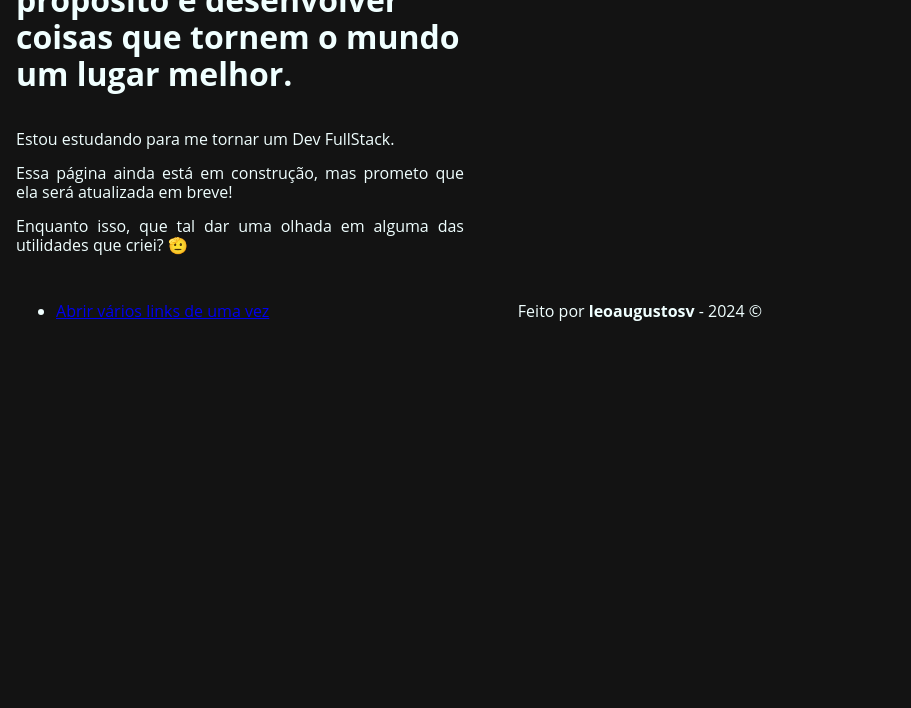
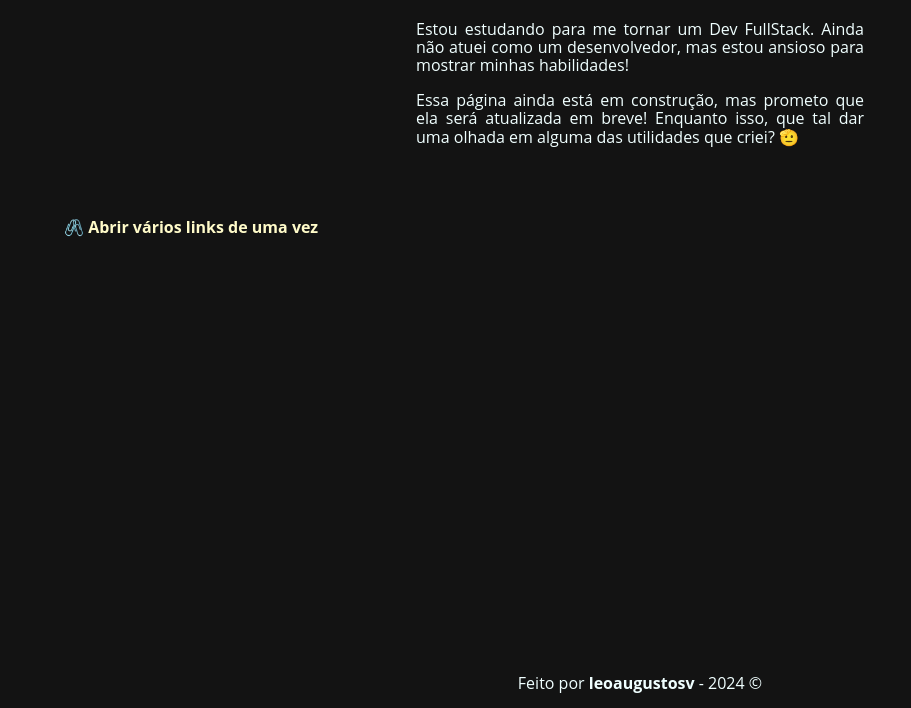
Before and after one commit to leoaugustosv/leoaugustosv.github.io, a plain HTML site: page index.html in a window 1280 px wide. Shown: the part 92-800 px from the top of the page, without its empty margins (0-911 px from the left). Drawn offline with nearby package versions, Linux system fonts and the light colour scheme.

Commit message:
fix: correções adicionais no layout das páginas

```diff
--- a/assets/css/abrir-urls.css
+++ b/assets/css/abrir-urls.css
@@ -168,9 +168,10 @@ footer .author{
 footer a{
     color: inherit;
     text-decoration: none;
+    transition: 0.3s;
 }
 
 footer a:hover{
-    filter: brightness(1.25);
-    -webkit-filter: brightness(1.25);
+    color: #3a3a3a;
+    transition: 0.3s;
 }
--- a/assets/css/style.css
+++ b/assets/css/style.css
@@ -11,7 +11,7 @@ body {
 
 /* Footer */
 footer{
-    position: absolute;
+    position: fixed;
     text-align: center;
     width: 100%;
     padding: 1rem;
@@ -23,7 +23,7 @@ footer .author{
     font-weight: bold;
 }
 
-footer a{
+a{
     color: inherit;
     text-decoration: none;
 }
@@ -36,6 +36,11 @@ footer a:hover{
 
 /* Apresentação */
 
+.presentation{
+    display: flex;
+    justify-content: center;
+}
+
 .main{
     color: azure;
     margin: 1em;
@@ -45,6 +50,11 @@ footer a:hover{
     justify-content: center;
     flex-direction: column;
 }
+
+.main h1{
+
+      }
+
 
 .maintext{
     text-align: justify;
@@ -66,3 +76,19 @@ footer a:hover{
     justify-content: center;
     flex-direction: column;
 }
+
+.utilities-list li{
+    padding: .5em;
+    transition: 0.6s;
+    border-radius: 10px;
+    color: #fffbc9;
+    font-weight: bold;
+    display: inline-block;
+}
+
+.utilities-list li:hover{
+    filter: brightness(1.25);
+    border-radius: 2px;
+    transition: 0.8s;
+    background-color: #2b2b2b;
+}
--- a/index.html
+++ b/index.html
@@ -12,12 +12,13 @@
 <body>
     <section class="presentation">
         <div class="main">
-        <h1>Oi! Sou o <span class="name">Leonardo</span>. Meu propósito é desenvolver coisas que tornem o mundo um lugar melhor.</h1>
+        <h1>Oi! Sou o <span class="name">Leonardo</span>.</h1>
 
         <div class="maintext">
-        <p>Estou estudando para me tornar um Dev FullStack.</p>
-        <p>Essa página ainda está em construção, mas prometo que ela será atualizada em breve!</p>
-        <p>Enquanto isso, que tal dar uma olhada em alguma das utilidades que criei? 🫡</p>
+        <p>Estou estudando para me tornar um Dev FullStack. Ainda não atuei como um desenvolvedor,
+            mas estou ansioso para mostrar minhas habilidades!
+            <p> Essa página ainda está em construção,
+            mas prometo que ela será atualizada em breve! Enquanto isso, que tal dar uma olhada em alguma das utilidades que criei? 🫡</p>
         </div>
 
     </div>
@@ -25,10 +26,8 @@
 
     <section class="utilities">
         <div class="utilities-container">
-        <ul>
-        <li>
-            <a href="abrir-urls.html">Abrir vários links de uma vez</a>
-        </li>
+        <ul class="utilities-list">
+        <a href="abrir-urls.html"><li>🖇️ Abrir vários links de uma vez</li></a>
         </ul>
         </div>
     </section>
```
